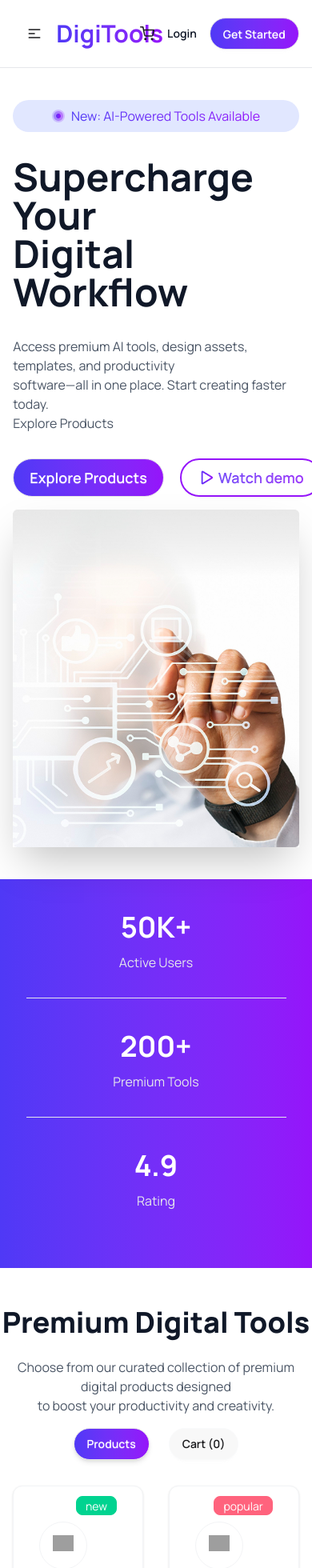
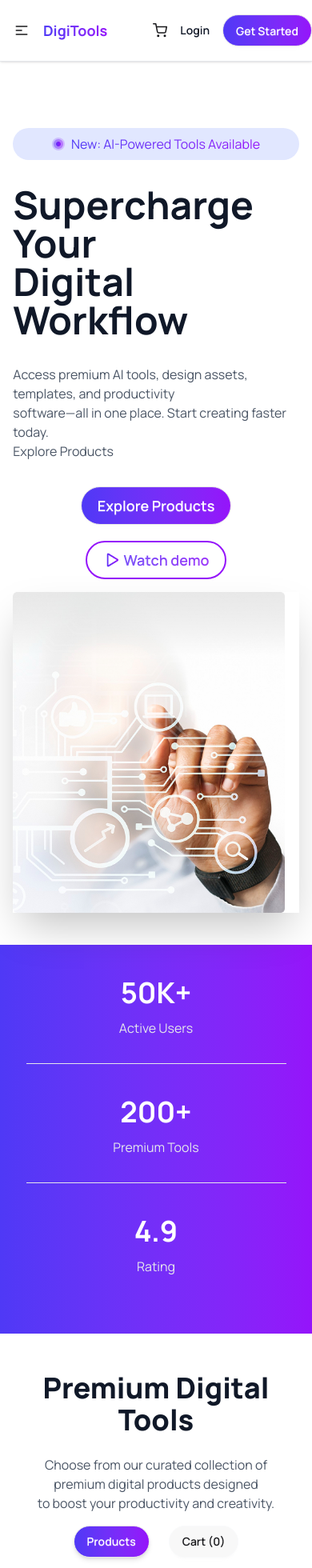
Before and after one commit to Wpshouter/dgtool-cpr, a React (Vite) app: page / in a window 390 px wide. Shown: the top 1960 px of the page at 80% size. Built offline with nearby package versions, Linux system fonts and the light colour scheme; grey boxes are pictures that could not be loaded.

Commit message:
updated responsiveness and deployed to netlify

```diff
--- a/src/component/body/banner/Banner.jsx
+++ b/src/component/body/banner/Banner.jsx
@@ -4,7 +4,7 @@ import Rectangle from "../../../assets/Rectangle-2.png";
 import Play from "../../../assets/Play.png";
 const Banner = () => {
   return (
-    <div className="bg-white">
+    <div className="bg-white pt-30">
       <div className="max-w-11/12 lg:max-w-9/12 mx-auto flex flex-col md:flex-row justify-between gap-4  items-center py-10 lg:py-20">
         <div className="leftside">
           <div className="rounded-full bg-[#E1E7FF] p-2 flex items-center gap-2 justify-center max-w-[100%] md:max-w-[90%] lg:max-w-[320px] mb-8">
@@ -22,8 +22,9 @@ const Banner = () => {
             software—all in one place. Start creating faster today.<br></br>
             Explore Products
           </p>
-          <div className="flex items-center gap-5">
-            <a className="btn rounded-full text-white btn-lg bg-linear-to-r from-[#4F39F6] to-[#9514FA] font-semibold">
+          <div className="flex items-center flex-col md:flex-row gap-5">
+            <a className="btn rounded-full text-white btn-lg bg-linear-to-r from-[#4F39F6] to-[#9514FA] font-semibold transition-all duration-300
+   hover:from-[#9514FA] hover:to-[#4F39F6]">
               Explore Products
             </a>
             <a
@@ -36,7 +37,7 @@ const Banner = () => {
           </div>
         </div>
         <div className="right_img shadow-2xl">
-          <img className="w-full" src={bannerimg} />
+          <img className="w-[95%]" src={bannerimg} />
         </div>
       </div>
     </div>
--- a/src/component/body/getStartedSection/GetStartedCards.jsx
+++ b/src/component/body/getStartedSection/GetStartedCards.jsx
@@ -4,7 +4,7 @@ import productImg from '../../../assets/package.png'
 import RocketImg from '../../../assets/rocket.png'
 const GetStartedCards = () => {
     return (
-              <div className=' grid grid-cols-2  md:grid-cols-2 lg:grid-cols-3 justify-center gap-10'>
+              <div className=' grid grid-cols-1  md:grid-cols-2 lg:grid-cols-3 justify-center gap-10'>
                <div className='bg-white shadow-sm rounded-xl border border-gray-50 p-5 text-center'>
                             <div className='w-[40px] h-[40px] rounded-full bg-linear-to-r from-[#4F39F6] to-[#9514FA] float-right text-white'  ><p className='mt-2'>01</p></div>
                             <div className=' relative w-full flex justify-center pt-5 pb-10'>
--- a/src/component/body/getStartedSection/GetStartedSection.jsx
+++ b/src/component/body/getStartedSection/GetStartedSection.jsx
@@ -5,8 +5,9 @@ const GetStartedSection = () => {
     return (
         <div className='py-20 bg-gray-100'>
         <div className='max-w-11/12 lg:max-w-9/12 mx-auto text-center gap-8 '>
+        <div className='max-w-10/12 mx-auto'>
                 <h3 className='font-bold text-4xl text-gray-900'>Get Started in 3 Steps</h3>
-                  <p className="text-gray-600 my-4 pb-4">Start using premium digital tools in minutes, not hours.</p>
+                  <p className="text-gray-600 my-4 pb-4">Start using premium digital tools in minutes, not hours.</p> </div>
 
                         <GetStartedCards/>
 
--- a/src/component/body/pricingSec/PricingSection.jsx
+++ b/src/component/body/pricingSec/PricingSection.jsx
@@ -5,8 +5,9 @@ const PricingSection = () => {
     return (
        <div className='py-20'>
         <div className='max-w-11/12 lg:max-w-9/12 mx-auto text-center gap-8 '>
+        <div className='max-w-10/12 mx-auto'>
                 <h3 className='font-bold text-4xl text-gray-900'>Simple, Transparent Pricing</h3>
-                  <p className="text-gray-600 my-4 pb-4">Choose the plan that fits your needs. Upgrade or downgrade anytime.</p>
+                  <p className="text-gray-600 my-4 pb-4">Choose the plan that fits your needs. Upgrade or downgrade anytime.</p></div>
                     <PricingCard/>
 
 
--- a/src/component/body/pricingSec/pricingCard.jsx
+++ b/src/component/body/pricingSec/pricingCard.jsx
@@ -3,7 +3,7 @@ import { FaCheck } from 'react-icons/fa';
 
 const PricingCard = () => {
     return (
-        <div className='grid grid-cols-2 md:grid-col-2 lg:grid-cols-3 justify-center gap-10 items-stretch'>
+        <div className='grid grid-cols-1 md:grid-col-2 lg:grid-cols-3 justify-center gap-10 items-stretch'>
                 <div className='flex flex-col rounded-xl bg-gray-100 p-8 text-left'>
                       <h2 className='font-bold text-xl text-gray-900'>Starter</h2>
                       <p className="text-gray-600 mt-1 mb-6 pb-0">Perfect for getting started</p>
@@ -12,7 +12,7 @@ const PricingCard = () => {
                       <span className="text-gray-600 flex gap-2 items-center"><span className="text-green-500"><FaCheck /></span>Basic templates</span>
                       <span className="text-gray-600 flex gap-2 items-center"><span className="text-green-500"><FaCheck /></span>Community support</span>
                       <span className="text-gray-600 flex gap-2 items-center"><span className="text-green-500"><FaCheck /></span>1 project per month</span>
-                      <button className='mt-auto w-full btn py-6  rounded-full text-white btn-md bg-linear-to-r from-[#4F39F6] to-[#9514FA] transition-all duration-300
+                      <button className='mt-[70px] md:mt-auto  w-full btn py-6  rounded-full text-white btn-md bg-linear-to-r from-[#4F39F6] to-[#9514FA] transition-all duration-300
    hover:from-[#9514FA] hover:to-[#4F39F6]'>Get Started Free</button>
                 </div>
                        <div className='flex relative flex-col rounded-xl bg-gray-100 p-8 text-left bg-linear-to-r from-[#4F39F6] to-[#9514FA] text-white'>
@@ -26,8 +26,9 @@ const PricingCard = () => {
                       <span className="text-white flex gap-2 items-center"><span className="text-green-500"><FaCheck /></span>Priority support</span>
                       <span className="text-white flex gap-2 items-center"><span className="text-green-500"><FaCheck /></span>Cloud sync</span>
                       <span className="text-white flex gap-2 items-center"><span className="text-green-500"><FaCheck /></span>Advanced analytics</span>
-                      <button className='mt-auto  w-full btn py-6  rounded-full text-gray-900 btn-md btn-outline bg-white  transition-all duration-300
-   hover:from-[#9514FA] hover:to-[#4F39F6]'>Start Pro Trail</button>
+                      <button className='mt-[70px] md:mt-auto  w-full btn py-6  rounded-full text-gray-900 btn-md btn-outline bg-white  transition-all duration-300
+   hover:from-[#9514FA] hover:to-[#4F39F6] '><span className='bg-gradient-to-r from-[#4F39F6] to-[#9514FA]
+           bg-clip-border text-transparent bg-clip-text'>Start Pro Trail</span></button>
                 </div>
                        <div className='flex flex-col rounded-xl bg-gray-100 p-8 text-left'>
                       <h2 className='font-bold text-xl text-gray-900'>Enterprise</h2>
--- a/src/component/body/productsec/AvailAbleProducts.jsx
+++ b/src/component/body/productsec/AvailAbleProducts.jsx
@@ -8,7 +8,7 @@ const AvailAbleProducts = ({ products, setcartItemNumber, cartItemNumber }) => {
   return (
 
     <div className=''>
-        <div>
+        <div className="max-w-10/12 mx-auto">
         <h2 className='text-4xl font-extrabold text-gray-900 mt-12 mb-6 text-center'>Premium Digital Tools</h2>
          <p className="text-gray-600 mb-4 text-center">
             Choose from our curated collection of premium digital products designed<br></br>to boost your productivity and creativity.
@@ -27,7 +27,7 @@ const AvailAbleProducts = ({ products, setcartItemNumber, cartItemNumber }) => {
       </div>
       {
         (productOrCart === 'product') ?
-          <div className="max-w-11/12 lg:max-w-9/12 mx-auto grid grid-cols-2 md:grid-col-2 lg:grid-cols-3 gap-8 my-8">
+          <div className="max-w-11/12 lg:max-w-9/12 mx-auto grid grid-cols-1 md:grid-col-2 lg:grid-cols-3 gap-8 my-8">
               {console.log(products)}
 
       {products.map((product, index) => {
--- a/src/component/header/NavBar.jsx
+++ b/src/component/header/NavBar.jsx
@@ -4,8 +4,8 @@ import { FiShoppingCart } from "react-icons/fi";
 const NavBar = ({cartItemNumber}) => {
   console.log(cartItemNumber, 'cartItemNumber');
   return (
-    <div className="bg-base-100 shadow-sm border-b border-b-gray-200">
-    <div className="navbar bg-base-100 max-w-11/12 lg:max-w-9/12 mx-auto px-0 ">
+    <div className="fixed w-[100%] left-0 z-50 bg-base-100 shadow-sm border-b border-b-gray-200">
+    <div className="navbar  bg-base-100 max-w-12/12 lg:max-w-9/12 mx-auto px-0 ">
       <div className="navbar-start ">
         <div className="dropdown">
           <div tabIndex={0} role="button" className="btn btn-ghost lg:hidden">
@@ -46,7 +46,7 @@ const NavBar = ({cartItemNumber}) => {
           </li>
           </ul>
         </div>
-        <a className="bg-linear-to-r from-[#4F39F6] to-[#9514FA] bg-clip-text text-transparent text-3xl font-bold py-4">DigiTools</a>
+        <a className="bg-linear-to-r from-[#4F39F6] to-[#9514FA] bg-clip-text text-transparent text-lg md:text-3xl font-bold py-4">DigiTools</a>
       </div>
       <div className="navbar-center hidden lg:flex">
         <ul className="menu menu-horizontal px-1  ">
@@ -77,8 +77,9 @@ const NavBar = ({cartItemNumber}) => {
 </div>
 
 
-        <a className="text-[#101727] text-sm font-semibold">Login</a>
-        <a className="btn rounded-full text-white btn-md bg-linear-to-r from-[#4F39F6] to-[#9514FA] ">Get Started</a>
+        <a className="text-[#101727] text-sm font-semibold cursor-pointer">Login</a>
+        <a className="btn rounded-full text-white btn-md bg-linear-to-r from-[#4F39F6] to-[#9514FA] transition-all duration-300
+   hover:from-[#9514FA] hover:to-[#4F39F6] ">Get Started</a>
       </div>
     </div>
     </div>
```
